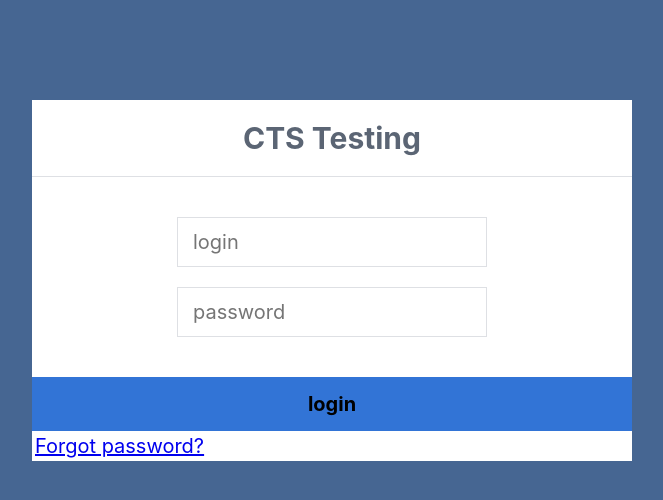
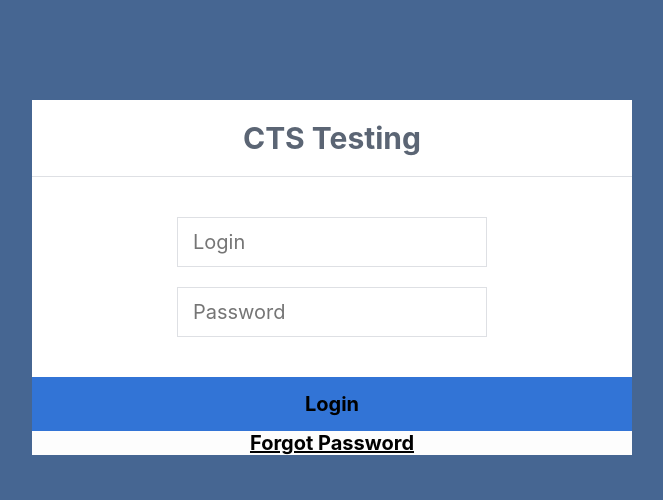
Before and after one commit to evanjam/CovidTestingSite, a PHP site: page /CovidTestingSite/ in a window 1280 px wide. Shown: the top 500 px of the page, without its empty margins (308-971 px from the left). Run offline with PHP 8.4, Linux system fonts and the light colour scheme.

Commit message:
little css touchups after checking all pulls

```diff
--- a/css/login.css
+++ b/css/login.css
@@ -94,9 +94,23 @@ body {
 }
 
 .forgot{
-    padding-top: 3px;
-    padding-bottom: 3px;
-    padding-left: 3px;
+
+    text-align: center;
+    background-color: #fcfcfcaf;
+    font-size: 20px;
+}
+
+.forgot a{
+    width: 100%;
+    padding: 8px;
+   margin-top: 5px;
+    border: 2px;
+    color: #000;
+    border-width: 2px;
+    cursor: pointer;
+    font-weight: bold;
+
+
 }
 
 .message{
--- a/index.php
+++ b/index.php
@@ -18,12 +18,12 @@
     <div class="login">
         <h1>CTS Testing</h1>
         <form method="post" action="includes/login.php" name="login">
-            <input type="text" name="username" pattern="[a-zA-Z0-9]+" placeholder="login" id="username" required />
-            <input type="password" name="password" placeholder="password" required>
-            <input type="submit" name="login" value="login">
+            <input type="text" name="username" pattern="[a-zA-Z0-9]+" placeholder="Login" id="username" required />
+            <input type="password" name="password" placeholder="Password" required>
+            <input type="submit" name="login" value="Login">
         </form>
         <div class="forgot">
-		<a href="forms/pass_reset.php">Forgot password?</a>
+		<a href="forms/pass_reset.php">Forgot Password</a>
         </div>
 		<!-- <a href="forms/sendmailtest.php">sendmail test</a><br> -->
 		<!-- <a href="forms/patient_register.php">Create New Account</a> -->
```
